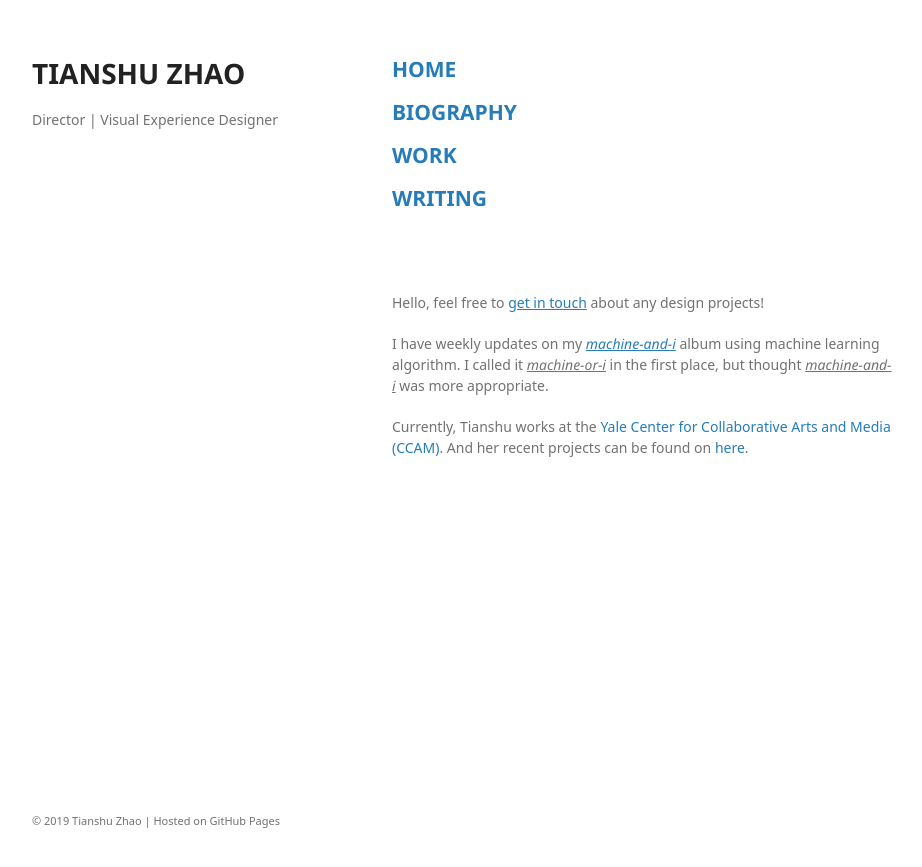
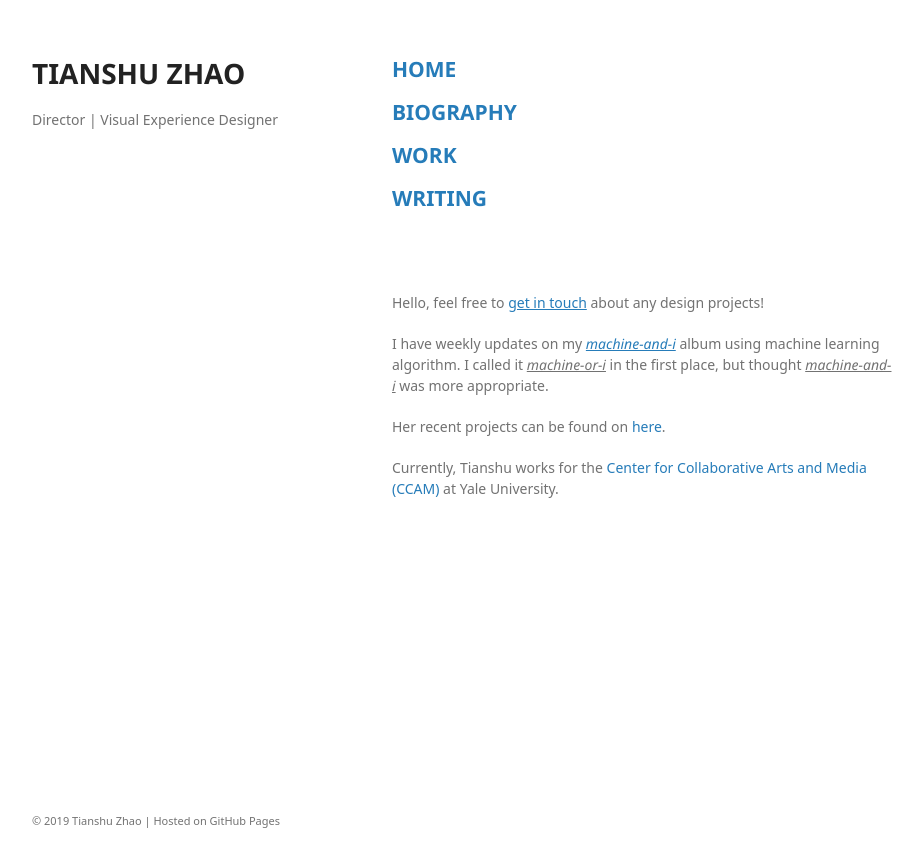
Before and after one commit to tianshu-z/tianshu-z.github.io, a Jekyll site: the page built from index.md, in a window 1280 px wide. Shown: the top 867 px of the page, without its empty margins (178-1100 px from the left). Built offline with Jekyll 4.4.1, drawn with Linux system fonts in a browser that asks for light colours; some web fonts are replaced; our own code applies the rules of GitHub Pages for plain Markdown files.

Commit message:
Update index.md

```diff
--- a/index.md
+++ b/index.md
@@ -14,5 +14,6 @@
 
 <p>I have weekly updates on my <a href = "https://soundcloud.com/zoe-zhao-676421317/sets/machine-or-i"><i><u>machine-and-i</u></i></a> album using machine learning algorithm. I called it <i><u>machine-or-i</u></i> in the first place, but thought <i><u>machine-and-i</u></i> was more appropriate.</p>
 
-<p>Currently, Tianshu works at the <a href="https://ccam.yale.edu"> Yale Center for Collaborative Arts and Media (CCAM)</a>.
-And her recent projects can be found on <a href="https://tianshu-z.github.io/work.html">here</a>.</p>
+Her recent projects can be found on <a href="https://tianshu-z.github.io/work.html">here</a>.
+
+<p>Currently, Tianshu works for the <a href="https://ccam.yale.edu"> Center for Collaborative Arts and Media (CCAM)</a> at Yale University.</p>
```
